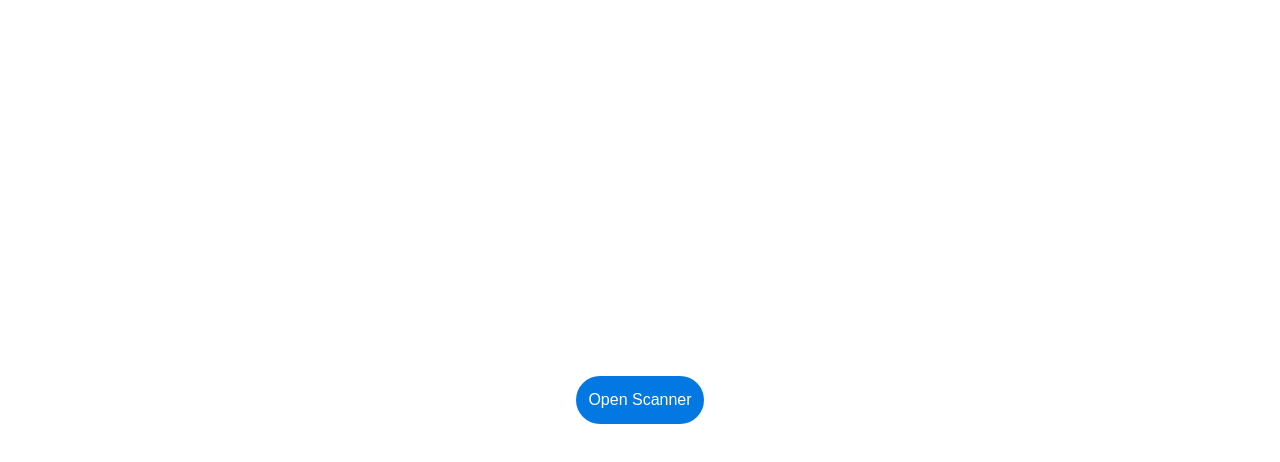
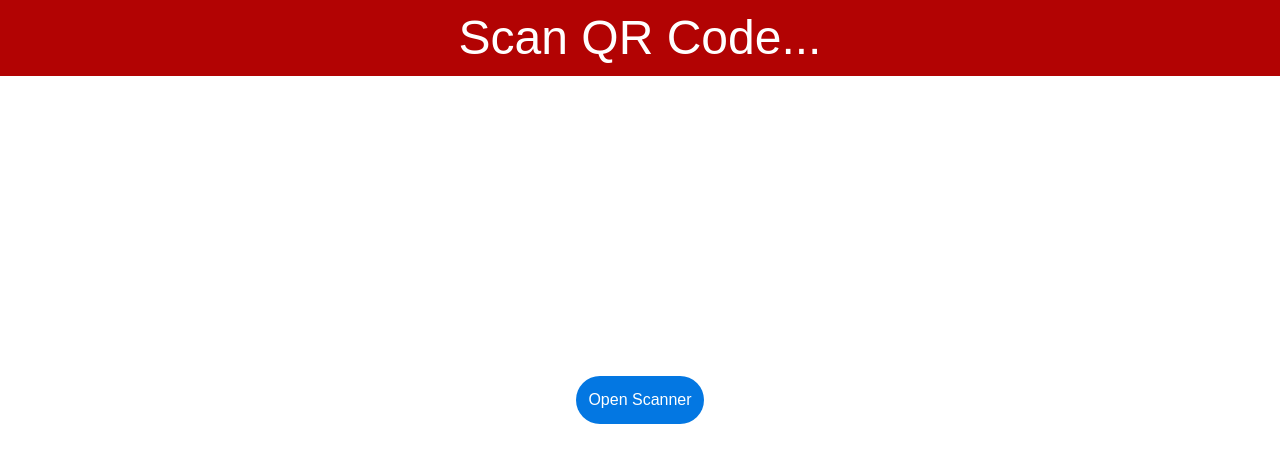
Before and after one commit to blazingbhavneek/workhourssync, a Next.js app: page /scanQr in a window 1280 px wide. Shown: the top 462 px of the page. Built offline with nearby package versions, Linux system fonts and the light colour scheme.

Commit message:
changed some css

```diff
--- a/src/app/scanQr/page.jsx
+++ b/src/app/scanQr/page.jsx
@@ -73,6 +73,9 @@ const CameraScanner = () => {
 
   return (
     <div>
+        <div className='absolute top-0 left-0 text-center text-white bg-[#b20303] text-5xl flex flex-row justify-center items-center w-full h-auto p-3.5'>
+            Scan QR Code...
+        </div>
       {!isCameraOn ? (
         <div className='bg-white flex flex-col justify-center items-center h-screen w-screen'>
             <button className='bg-[#0377e2] p-3 rounded-3xl text-white'  onClick={() => setIsCameraOn(true)}>
```
